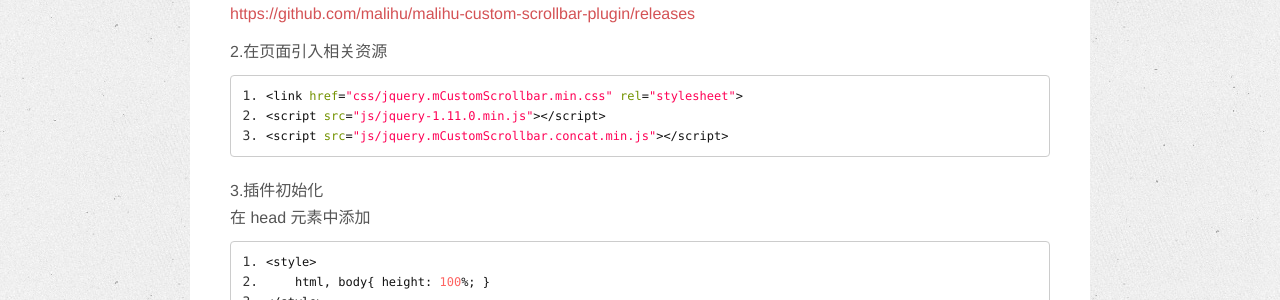
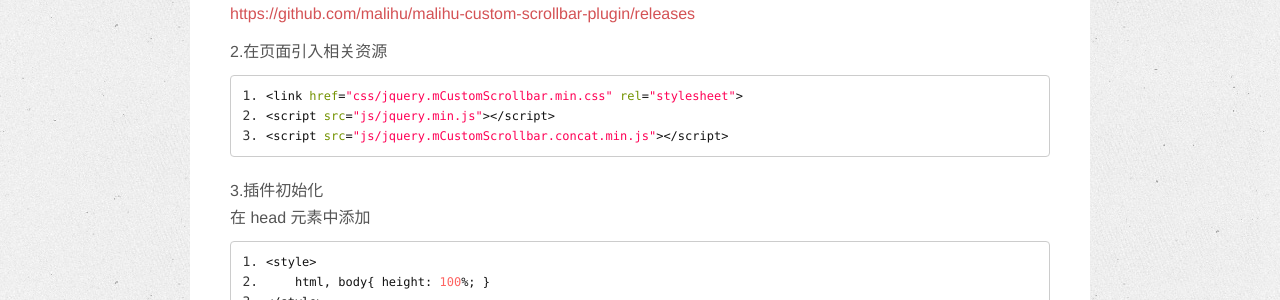
Before and after one commit to zhizheng/zhizheng.github.io, a Jekyll site: the page built from _posts/2017-09-03-jquery-mCustomScrollbar.md, in a window 1280 px wide and 900 px high. Shown: the part 314-614 px from the top of the window. Built offline with Jekyll 4.4.1, drawn with Linux system fonts in a browser that asks for light colours; some of the changed lines change nothing that is shown.

Commit message:
Update _posts

````diff
--- a/_posts/2017-09-03-jquery-mCustomScrollbar.md
+++ b/_posts/2017-09-03-jquery-mCustomScrollbar.md
@@ -17,7 +17,7 @@
 2.在页面引入相关资源
 ```
 <link href="css/jquery.mCustomScrollbar.min.css" rel="stylesheet">
-<script src="js/jquery-1.11.0.min.js"></script>
+<script src="js/jquery.min.js"></script>
 <script src="js/jquery.mCustomScrollbar.concat.min.js"></script>
 ```
 <!-- more -->
````
